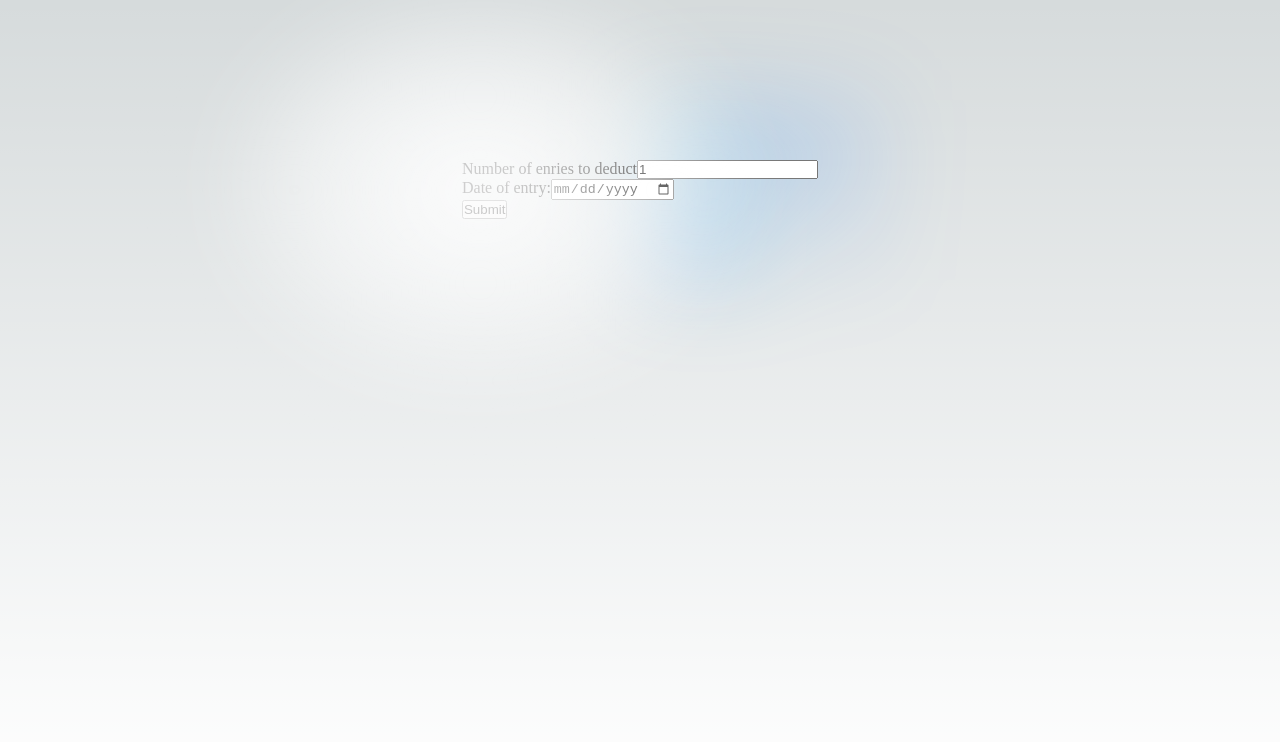
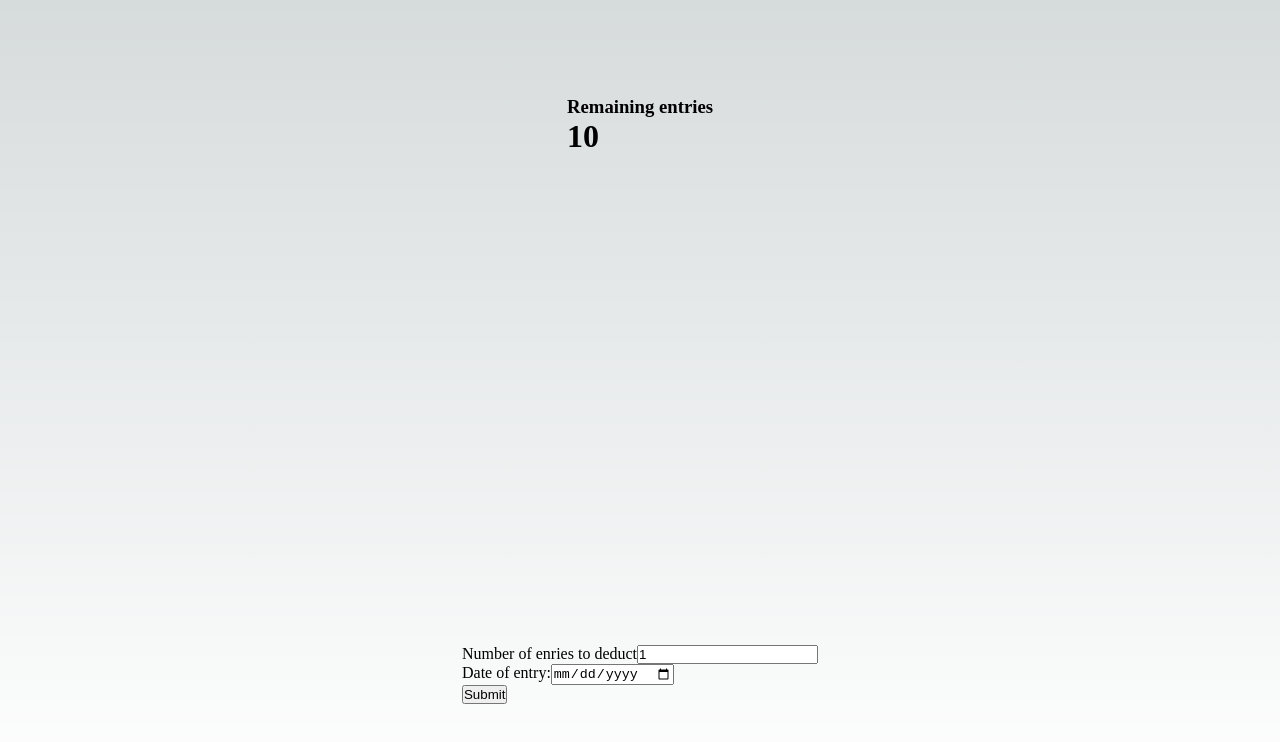
Before and after one commit to podmar/Q-counter, a Next.js app: page / in a window 1280 px wide. Shown: the top 742 px of the page. Built offline with nearby package versions, Linux system fonts and the light colour scheme.

Commit message:
add remaining entries component

```diff
--- a/pages/index.tsx
+++ b/pages/index.tsx
@@ -2,6 +2,7 @@ import Head from 'next/head'
 import { Inter } from '@next/font/google'
 import styles from '@/styles/Home.module.css'
 import Form from './components/form'
+import RemainingEntries from './components/RemainingEntries'
 
 const inter = Inter({ subsets: ['latin'] })
 
@@ -15,13 +16,8 @@ export default function Home() {
         <link rel="icon" href="/favicon.ico" />
       </Head>
       <main className={styles.main}>
-
-        <div className={styles.center}>
-
+        <RemainingEntries/>
         <Form />
-
-        </div>
-
       </main>
     </>
   )
```
